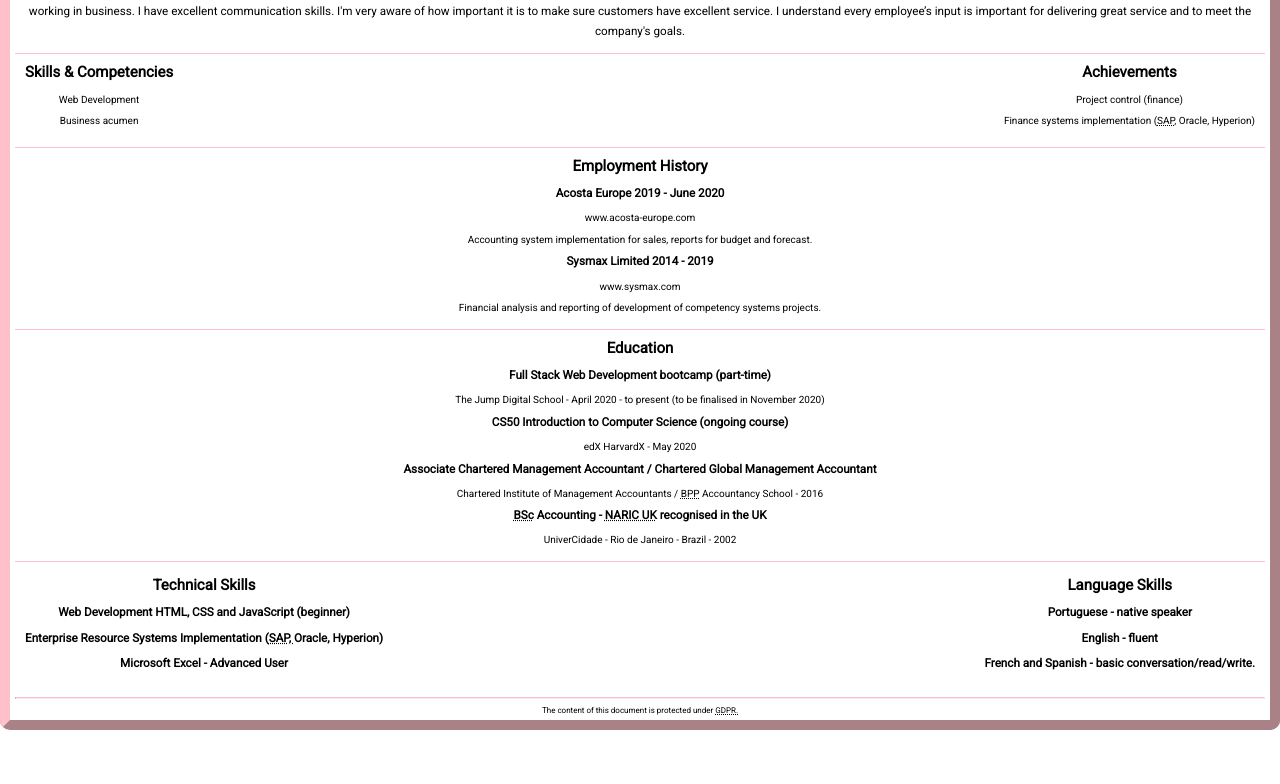
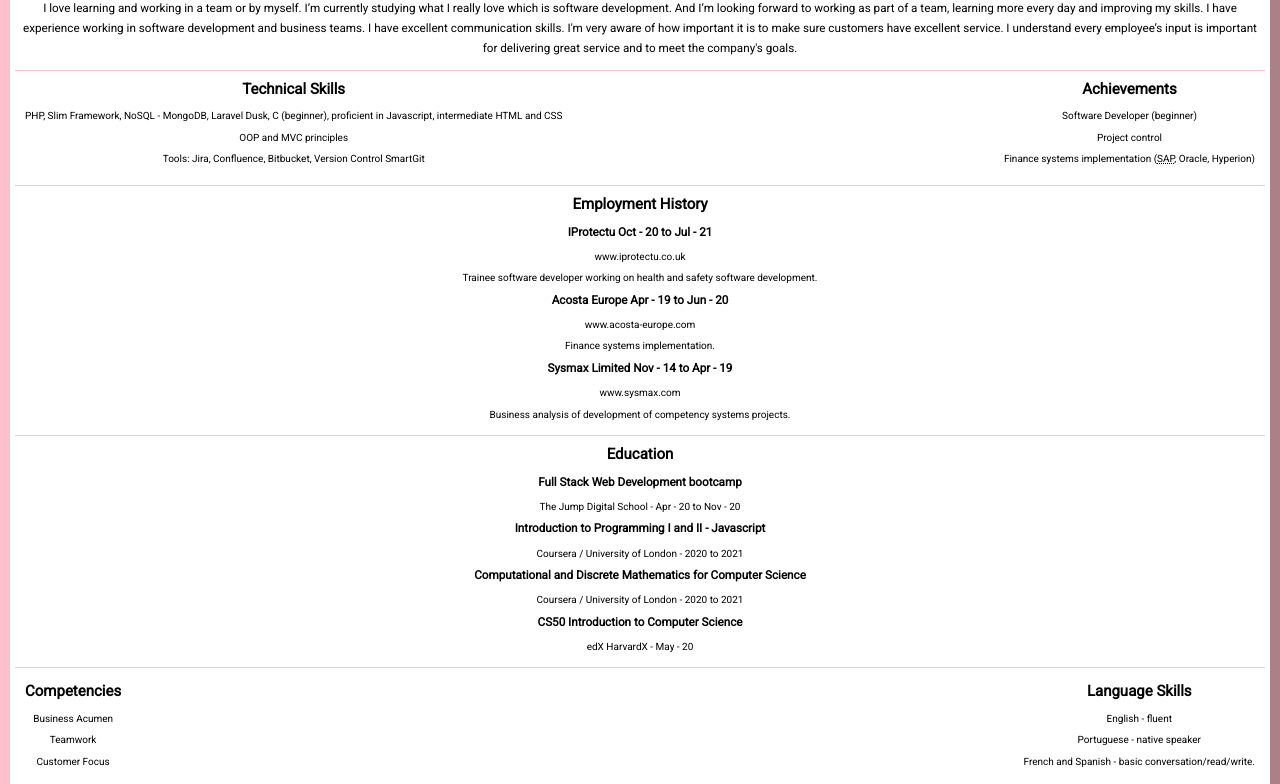
Before and after one commit to CeniraSouza/cenira-web-dev-cv, a plain HTML site: page ceniracv-web-dev/ceniracv-web-dev/index.html in a window 1280 px wide. Shown: the part 171-955 px from the top of the page. Before the commit the page ends 901 px from the top, so only its background shows below. Drawn offline with nearby package versions, Linux system fonts and the light colour scheme.

Commit message:
Updates 090721
Updates 090721

```diff
--- a/ceniracv-web-dev/ceniracv-web-dev/index.html
+++ b/ceniracv-web-dev/ceniracv-web-dev/index.html
@@ -32,6 +32,10 @@
               <address><i class="fab fa-github"></i> Github: <a
                   href="https://github.com/CeniraSouza?tab=repositories">CeniraSouza</a></address>
             </li>
+            <li class="repo">
+              <address><img src="/images/favicon-16x16-netlify.png" alt="Netlify logo"> Netlify: <a
+                  href="https://ceniracv-html-some-css.netlify.app/">Cenira's CV</a></address>
+            </li>
         </div>
         <div class="face">
           <img class="glasses-hair" src="/images/favicon_io/favicon-32x32.png" alt="Cenira's face">
@@ -41,12 +45,20 @@
           <ul>
             <p>Contact details:</p>
             <li>
-              <address><i class="fas fa-envelope-square"></i> Email:<a
-                  href="mailto:c*********@gmail.com">c*********@gmail.com</a>
+              <address><i class="fas fa-envelope-square"></i> Email:
+                <!-- <a
+                  href="mailto:cmichielin@gmail.com">cmichielin@gmail.com -->
+                  <a
+                  href="mailto:c*********@gmail.com">c*********@gmail.com
+                </a>
               </address>
             </li>
             <li>
-              <address><i class="fas fa-phone"></i> Tel: <a href="tel:07#########">07#########</a></address>
+              <address><i class="fas fa-phone"></i> Tel:
+                <a
+                href="tel:07#########">07#########>
+                <!-- href="tel:07809516658">07809516658 -->
+                </a></address>
             </li>
             <li><i class="fas fa-map-marker-alt"></i> <a href="https://goo.gl/maps/Uy45HYjGGd77y1p66">Location: Liphook,
                 UK</a></li>
@@ -61,32 +73,41 @@
           <h2>Summary</h2>
 
           <h3 class="summary-detail">I love learning and working in a team or by myself. I’m currently studying what I
-            really love which is web
-            development.
-            And I’m looking forward to working as part of a team, learning more every day and improving my skills. I
-            have experience
-            working in business. I have excellent communication skills. I'm very aware of how important it is to make
-            sure customers
-            have excellent service. I understand every employee’s input is important for delivering great service and to
-            meet the
-            company's goals.
+            really love which is software
+            development. And I’m looking forward to working as part of a team, learning more every day and improving my
+            skills. I
+            have experience working in software development and business teams. I have excellent communication skills.
+            I'm very
+            aware of how important it is to make sure customers have excellent service. I understand every employee’s
+            input is
+            important for delivering great service and to meet the company's goals.
           </h3>
         </div>
 
         <div class="skills">
           <div class="competencies">
-            <h2>Skills & Competencies</h2>
+            <h2>Technical Skills</h2>
             <ul>
-              <li>Web Development</li>
+              <li>PHP, Slim Framework, NoSQL - MongoDB, Laravel Dusk, C (beginner), proficient in Javascript,
+                intermediate HTML and CSS</li>
             </ul>
             <ul>
-              <li>Business acumen</li>
+              <li>OOP and MVC principles</li>
+            </ul>
+            </ul>
+            <ul>
+              <li>Tools: Jira, Confluence, Bitbucket, Version Control SmartGit</li>
+            </ul>
+            </ul>
             </ul>
           </div>
           <div class="achievements">
             <h2>Achievements</h2>
             <ul>
-              <li>Project control (finance)</li>
+              <li>Software Developer (beginner)</li>
+            </ul>
+            <ul>
+              <li>Project control</li>
             </ul>
             <ul>
               <li>Finance systems implementation (<abbr
@@ -103,19 +124,27 @@
             <!-- list order of jobs chronologically is important; use ol numbers -->
             <ol>
               <li class="hist">
-                <h3>Acosta Europe <time datetime="2019">2019</time> - June 2020</h3>
+                <h3>IProtectu <time datetime="Oct-20">Oct - 20</time> to Jul - 21</h3>
+                <p><a href="https://www.iprotectu.co.uk/">
+                    www.iprotectu.co.uk</a></p>
+                <p>Trainee software developer working on health and safety software development.
+                </p>
+              </li>
+              <li class="hist">
+                <h3>Acosta Europe <time datetime="Apr-19">Apr - 19</time> to Jun - 20</h3>
                 <p><a href="https://www.acosta-europe.com/">
                     www.acosta-europe.com</a></p>
-                <p>Accounting system implementation for sales, reports for budget and forecast.
+                <p>Finance systems implementation.
                 </p>
               </li>
 
               <li class="hist">
-                <h3>Sysmax Limited <time datetime="2014">2014</time> - <time datetime="2019">2019</time></h3>
+                <h3>Sysmax Limited <time datetime="Nov-14">Nov - 14</time> to <time datetime="Apr - 19">Apr - 19</time>
+                </h3>
                 <p>
                   <a href="https://www.sysmax.com/">www.sysmax.com</a>
                 </p>
-                <p>Financial analysis and reporting of development of competency systems projects.</p>
+                <p>Business analysis of development of competency systems projects.</p>
               </li>
             </ol>
           </div>
@@ -125,47 +154,39 @@
           <div class="education">
             <h2>Education</h2>
             <ol>
-
               <li class="hist">
-                <h3>Full Stack Web Development bootcamp (part-time)</h3>
-                <p><a href="https://www.thejump.tech/">The Jump Digital School</a> - <time datetime="April 2020">April
-                    2020</time> - to present (to be finalised
-                  in <time datetime="November 2020">November 2020)</time></p>
+                <h3>Full Stack Web Development bootcamp</h3>
+                <p><a href="https://www.thejump.tech/">The Jump Digital School</a> - <time datetime="Apr-20">Apr - 20
+                  </time> to Nov - 20</p>
               </li>
               <li class="hist">
-                <h3>CS50 Introduction to Computer Science (ongoing course)</h3>
-                <p><a href="https://www.edx.org/course/cs50s-introduction-to-computer-science">edX HarvardX</a> - <time
-                    datetime="May 2020">May 2020</time> </p>
+                <h3>Introduction to Programming I and II - Javascript</h3>
+                <p><a href="https://www.coursera.org/">Coursera / University of London</a> - <time datetime="2020">2020
+                  </time>to 2021</p>
               </li>
               <li class="hist">
-                <h3>Associate Chartered Management Accountant / Chartered Global Management Accountant</h3>
-                <p><a href="https://www.cimaglobal.com/">Chartered Institute of Management Accountants</a> / <abbr
-                    title="Brierley, Price and Prior">BPP</abbr>
-                  Accountancy School
-                  - <time datetime="2016">2016</time></p>
+                <h3>Computational and Discrete Mathematics for Computer Science</h3>
+                <p><a href="https://www.coursera.org/">Coursera / University of London</a> - <time datetime="2020">2020
+                  </time> to 2021</p>
               </li>
               <li class="hist">
-                <h3><abbr title="Bachelor of Science">BSc</abbr> Accounting - <abbr
-                    title="National Academic Recognition Information Centre United Kingdom">NARIC UK</abbr>
-                  recognised in the
-                  UK
-                </h3>
-                <p>UniverCidade - Rio de Janeiro - Brazil - <time datetime="2002">2002</time></p>
+                <h3>CS50 Introduction to Computer Science</h3>
+                <p><a href="https://www.edx.org/">edX HarvardX</a> - <time datetime="May-20">May - 20
+                  </time></p>
               </li>
             </ol>
           </div>
 
           <div class="skills-last">
             <div class="tech-one">
-              <h2>Technical Skills</h2>
+              <h2>Competencies</h2>
               <ul>
                 <li>
-                  <h3>Web Development HTML, CSS and JavaScript (beginner)</h3>
-                  <h3>Enterprise Resource Systems Implementation (<abbr
-                      title="Systems Applications and Products in Data Processing">SAP, </abbr>Oracle, Hyperion)</h3>
+                  <h3 class="comp">Business Acumen</h3>
+                  <h3 class="comp">Teamwork</h3>
                 </li>
                 <li>
-                  <h3>Microsoft Excel - Advanced User</h3>
+                  <h3 class="comp">Customer Focus</h3>
                 </li>
               </ul>
             </div>
@@ -173,15 +194,13 @@
               <h2>Language Skills</h2>
               <ul>
                 <li>
-                  <h3>Portuguese - native speaker</h3>
+                  <h3 class="comp">English - fluent</h3>
                 </li>
-
                 <li>
-                  <h3>English - fluent</h3>
+                  <h3 class="comp">Portuguese - native speaker</h3>
                 </li>
-
                 <li>
-                  <h3>French and Spanish - basic conversation/read/write.</h3>
+                  <h3 class="comp">French and Spanish - basic conversation/read/write.</h3>
                 </li>
               </ul>
             </div>
```
